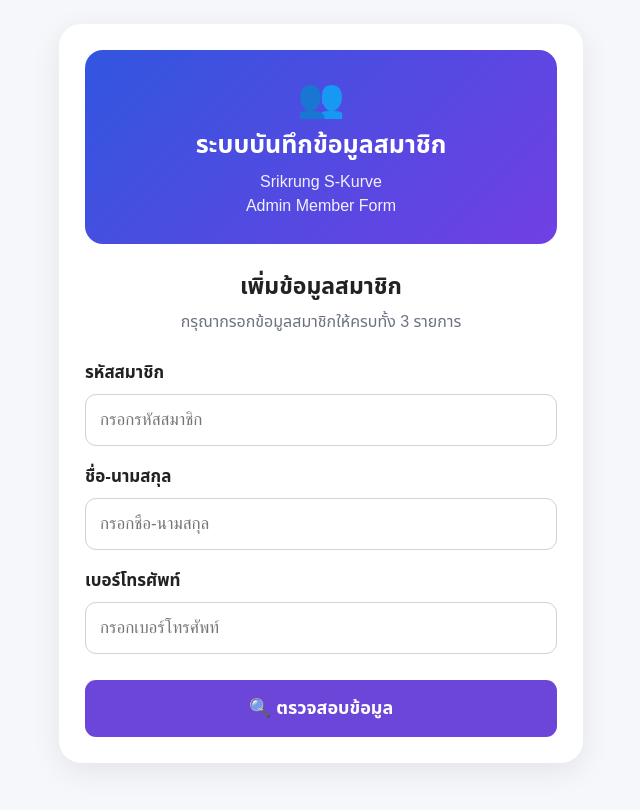
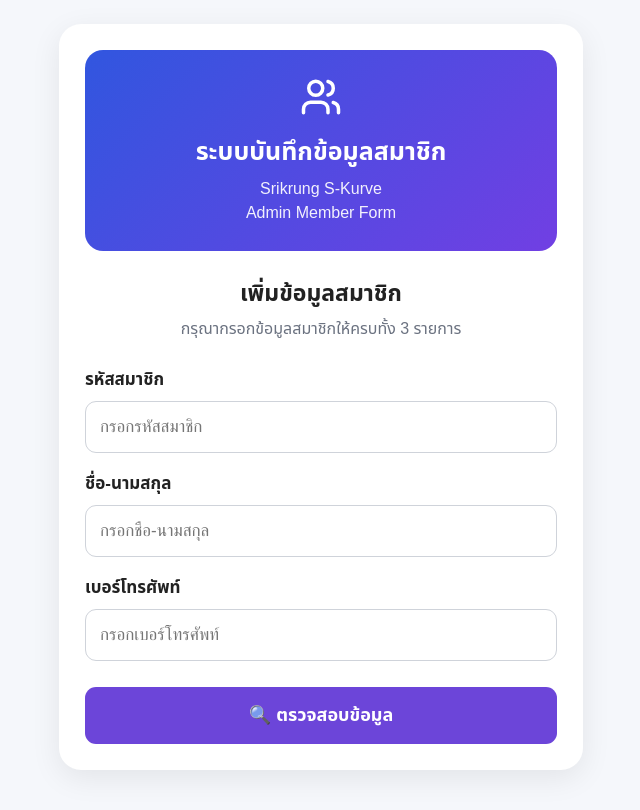
Before and after one commit to srikrungskurve-commits/srikrung-member-form, a plain HTML site: page admin.html in a window 1280 px wide. Shown: the whole page, without its empty margins (319-959 px from the left). Drawn offline with Linux system fonts and the light colour scheme.

Commit message:
Update admin.html

```diff
--- a/admin.html
+++ b/admin.html
@@ -388,7 +388,14 @@
     <section id="inputScreen" class="screen active">
 
       <div class="system-header">
-        <div class="header-icon">👥</div>
+      <div class="header-icon">
+  <svg width="42" height="42" viewBox="0 0 24 24" fill="none" stroke="white" stroke-width="2" stroke-linecap="round" stroke-linejoin="round">
+    <path d="M16 21v-2a4 4 0 0 0-4-4H6a4 4 0 0 0-4 4v2"/>
+    <circle cx="9" cy="7" r="4"/>
+    <path d="M22 21v-2a4 4 0 0 0-3-3.87"/>
+    <path d="M16 3.13a4 4 0 0 1 0 7.75"/>
+  </svg>
+</div>
         <h1>ระบบบันทึกข้อมูลสมาชิก</h1>
         <p>Srikrung S-Kurve<br>Admin Member Form</p>
       </div>
```
